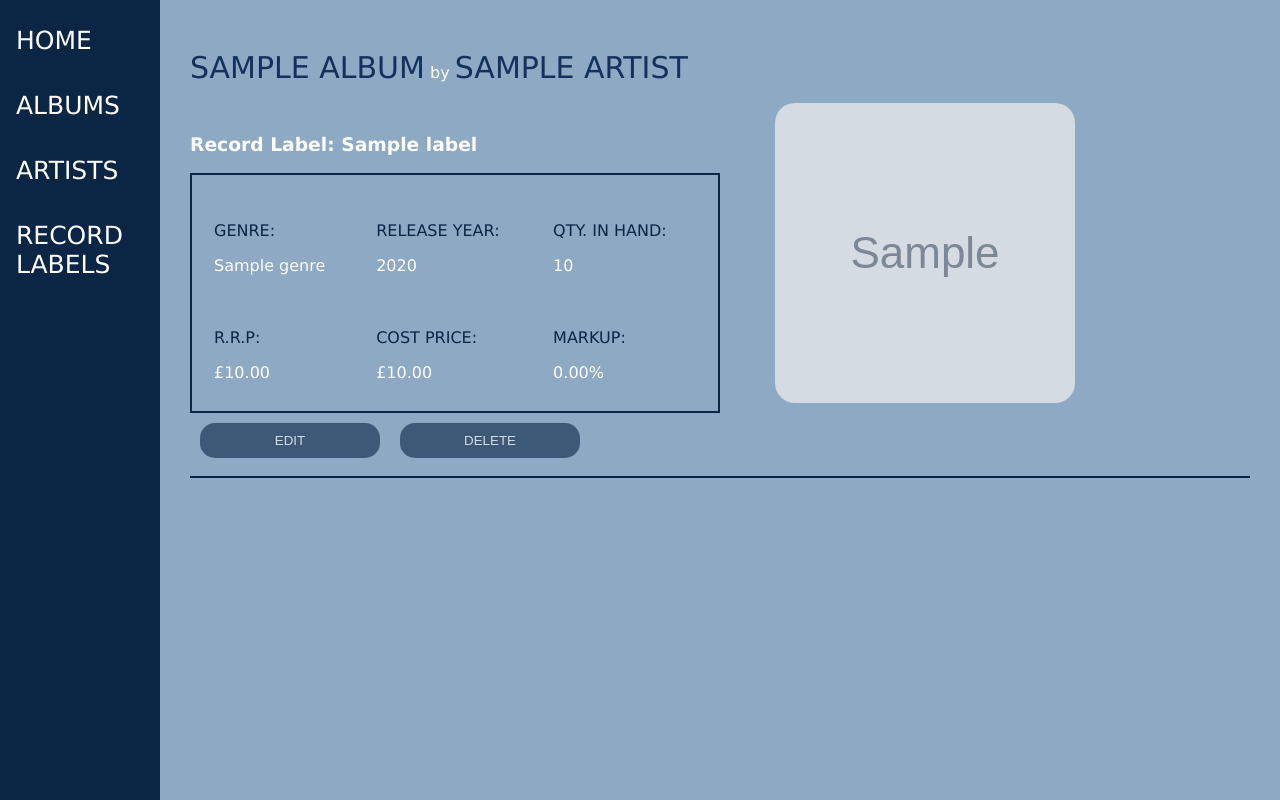
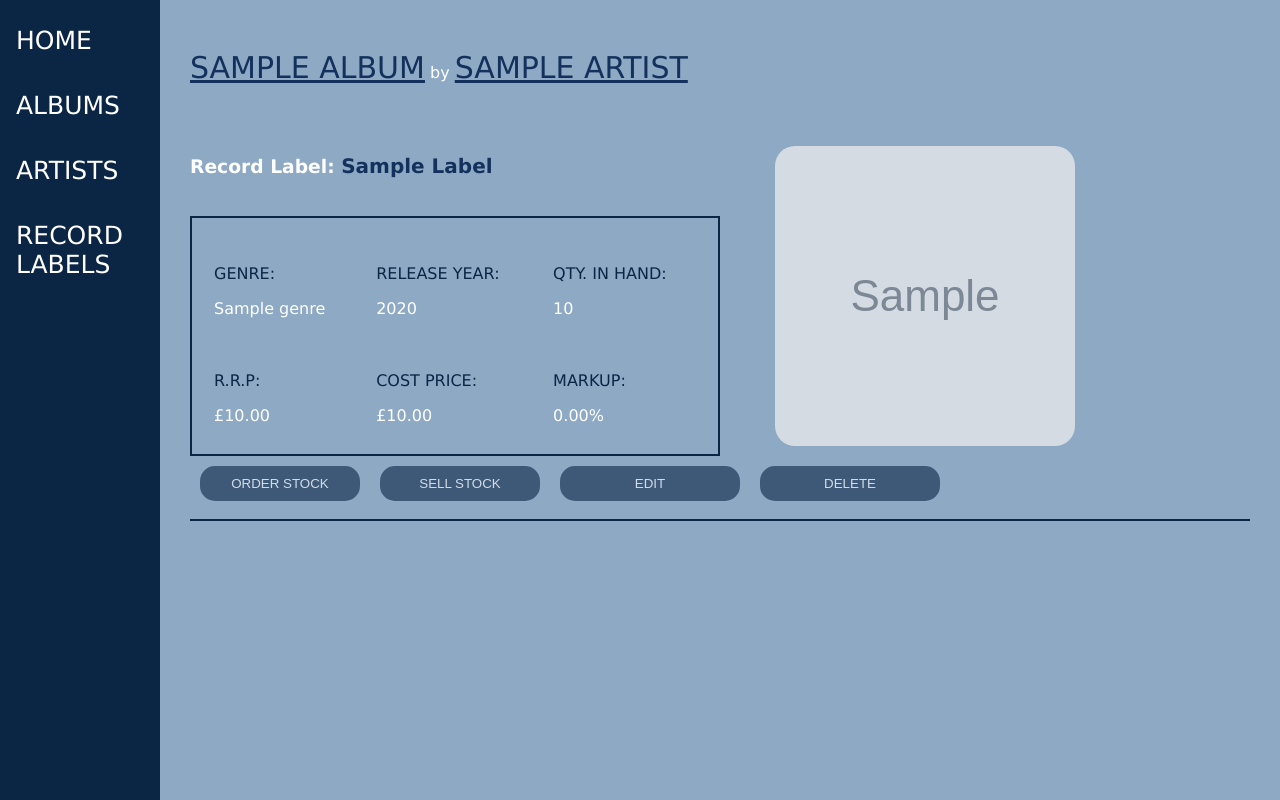
Before and after one commit to asliay/codeclan_pythonproject_week5, a Flask app: page /labels/1 in a window 1280 px wide. Run offline with Flask 2, Linux system fonts and the light colour scheme; grey boxes marked "Sample" are stand-in pictures; a database or web service that is not in the repository returns one stand-in record (values such as "Sample title"); some libraries are stand-ins or nearby versions.

Commit message:
link formatting

```diff
--- a/static/style.css
+++ b/static/style.css
@@ -105,7 +105,7 @@ h1 {
   text-transform: uppercase;
 }
 
-.album-title, .album-artist, .album-link, .artist-link{
+.album-title, .album-artist{
   font-size: 30px;
   text-decoration: none;
   text-transform: uppercase;
@@ -113,12 +113,26 @@ h1 {
   display: inline-block;
 }
 
+.album-link, .artist-link {
+  font-size: 30px;
+  text-decoration: underline;
+  text-transform: uppercase;
+  color: #13315C;
+  display: inline-block;
+}
 
 .label-link {
   font-size: 20px;
-  text-decoration: none;
+  text-decoration: underline;
   text-transform: capitalize;
   color: #13315C;
+}
+
+.label-name {
+  font-size: 20px;
+  color: #13315C;
+  text-transform: capitalize;
+  display: inline-block;
 }
 
 .add-link {
--- a/templates/labels/show.html
+++ b/templates/labels/show.html
@@ -10,7 +10,7 @@
     {% for album in albums| sort(attribute="artist.name") %}
 
 <span><p class="album-title"><a class="album-link" href="/albums/{{album.id}}">{{ album.title }} </a></p> by <p class="album-artist"><a class="artist-link" href="/artists/{{album.artist.id}}">{{ album.artist.name }}</a></p></span>
-    <h3>Record Label: {{ album.label.name }}</h3>
+    <h3>Record Label: <p class="label-name"> {{ album.label.name }}</p></h3>
     <div class="album-container">
         <table>
             <tr>
@@ -34,6 +34,12 @@
         <img class ="cover-art" src="{{album.cover_art}}" alt="Album Cover Art">
     </div>
     <div class="buttons-container">
+        <form action="/albums/{{album.id}}/order", method="POST">
+            <button class="order-btn">ORDER STOCK</button>
+        </form>
+        <form action="/albums/{{album.id}}/sell", method="POST">
+            <button class="order-btn">SELL STOCK</button>
+        </form>
         <form class="edit-form" action="/albums/{{album.id}}/edit">
             <button class="edit-button">EDIT</button>
         </form>
```
Also changed, not shown: templates/artists/show.html (+6 -5 lines). Lines whose indentation alone changed are shown as unchanged.
